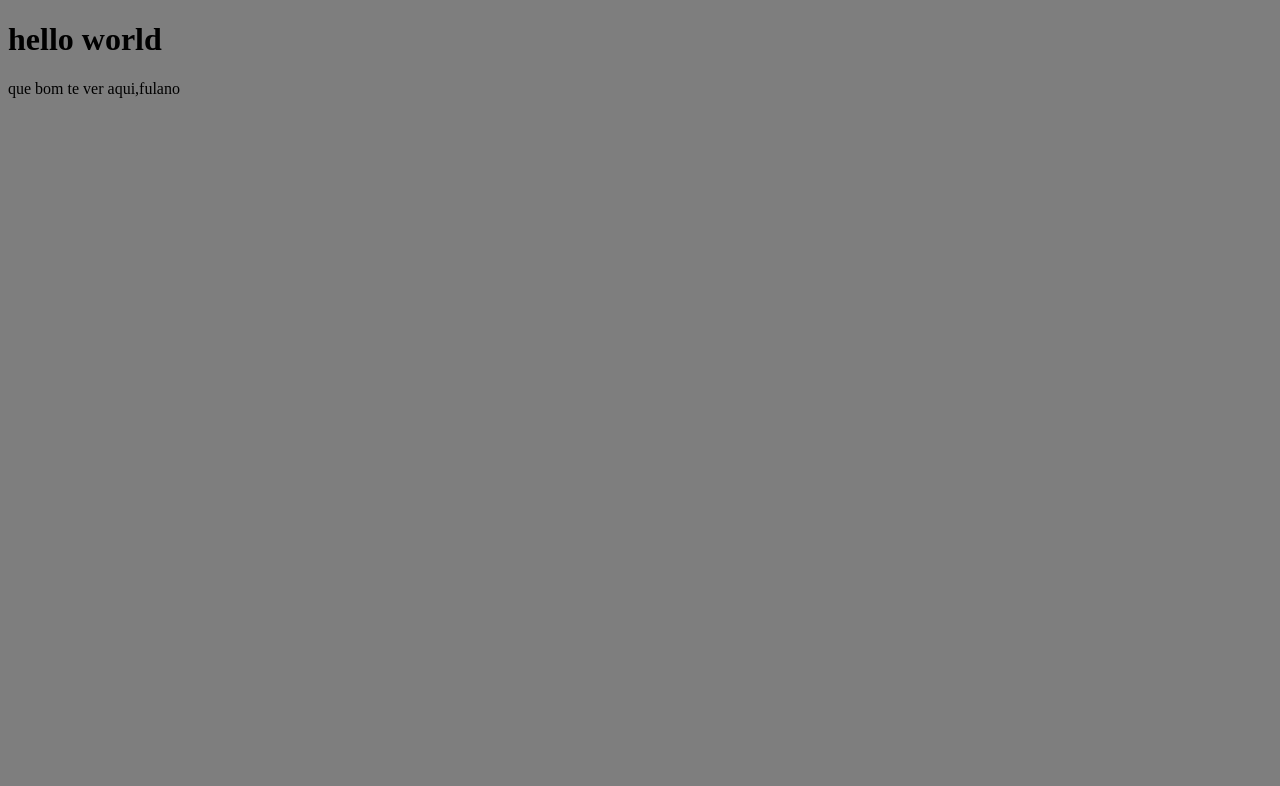
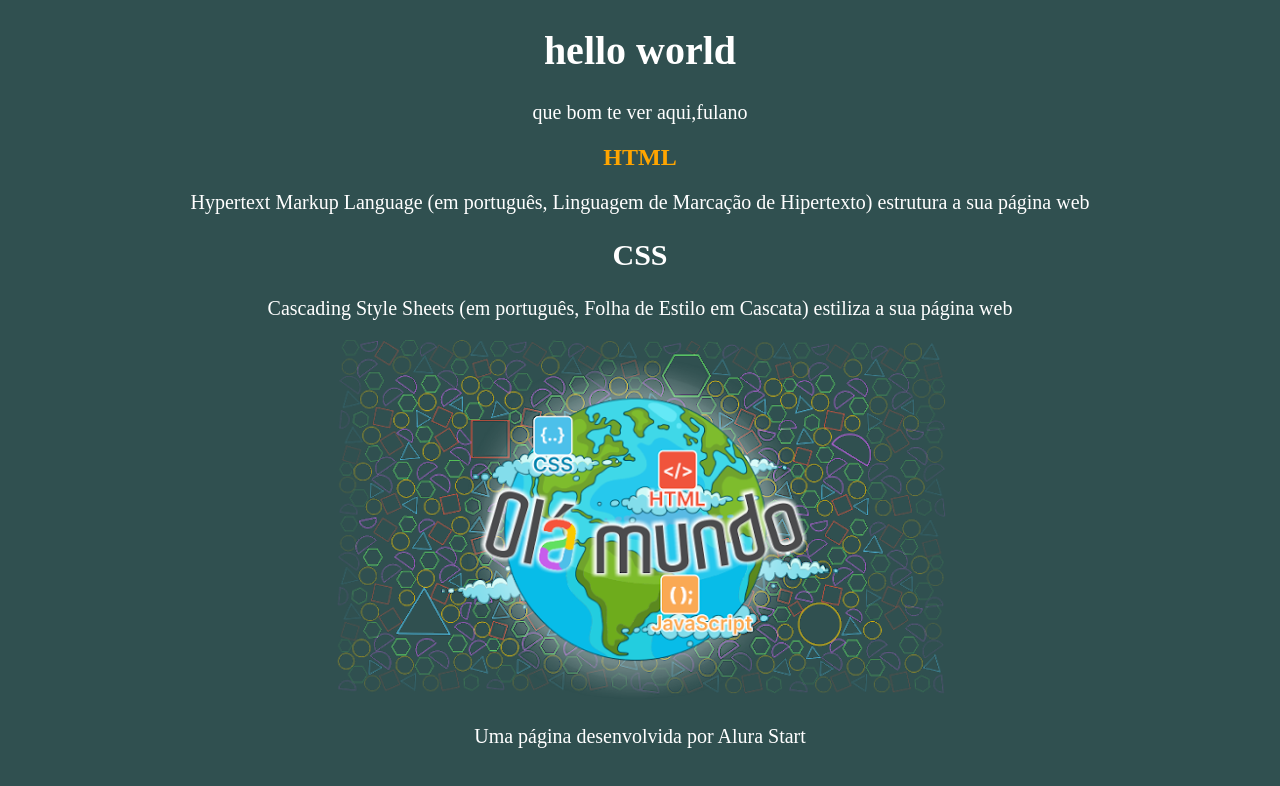
Before and after one commit to camilowendell/hello-world, a plain HTML site: page index.html in a window 1280 px wide. Drawn offline with Linux system fonts and the light colour scheme.

Commit message:
aula do dia 28

```diff
--- a/index.html
+++ b/index.html
@@ -13,5 +13,19 @@
 
     <p>que bom te ver aqui,fulano</p>
 
+    <section class="linha"></section>
+
+        <h2 class="texto-um">HTML</h2>
+        <p>Hypertext Markup Language (em português, Linguagem de Marcação de Hipertexto) estrutura a sua página web
+        </p>
+        <h2>CSS</h2>
+        <P>Cascading Style Sheets (em português, Folha de Estilo em Cascata) estiliza a sua página web</P>
+        <img src="Olá Mundo.png" alt="">
+    </section>
+
+    <footer>
+        <p>Uma página desenvolvida por Alura Start</p>
+    </footer>
+
 </body>
 </html>
--- a/style.css
+++ b/style.css
@@ -1,4 +1,20 @@
 
 body{
-    background-color: #7e7e7e;
+    background-color: #305050;
+    color:white ;
+    text-align: center;
+    font-size: 20px;
+    padding: 0 24px;
 }
+
+.texto-um{
+    color: #ffa500;
+    font-size: 24px;
+
+}
+
+.texto-dois{
+color:#ffa500;
+font-size: 20px;
+
+}
```
